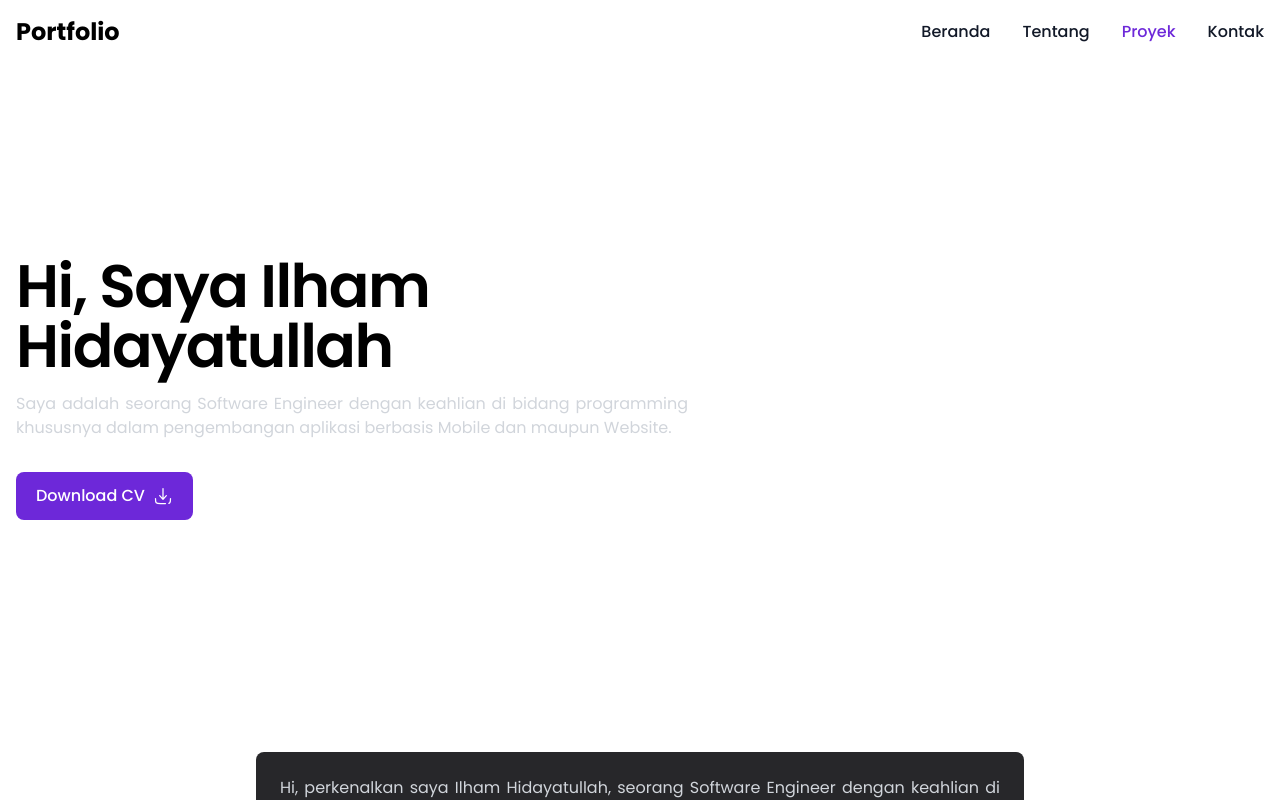
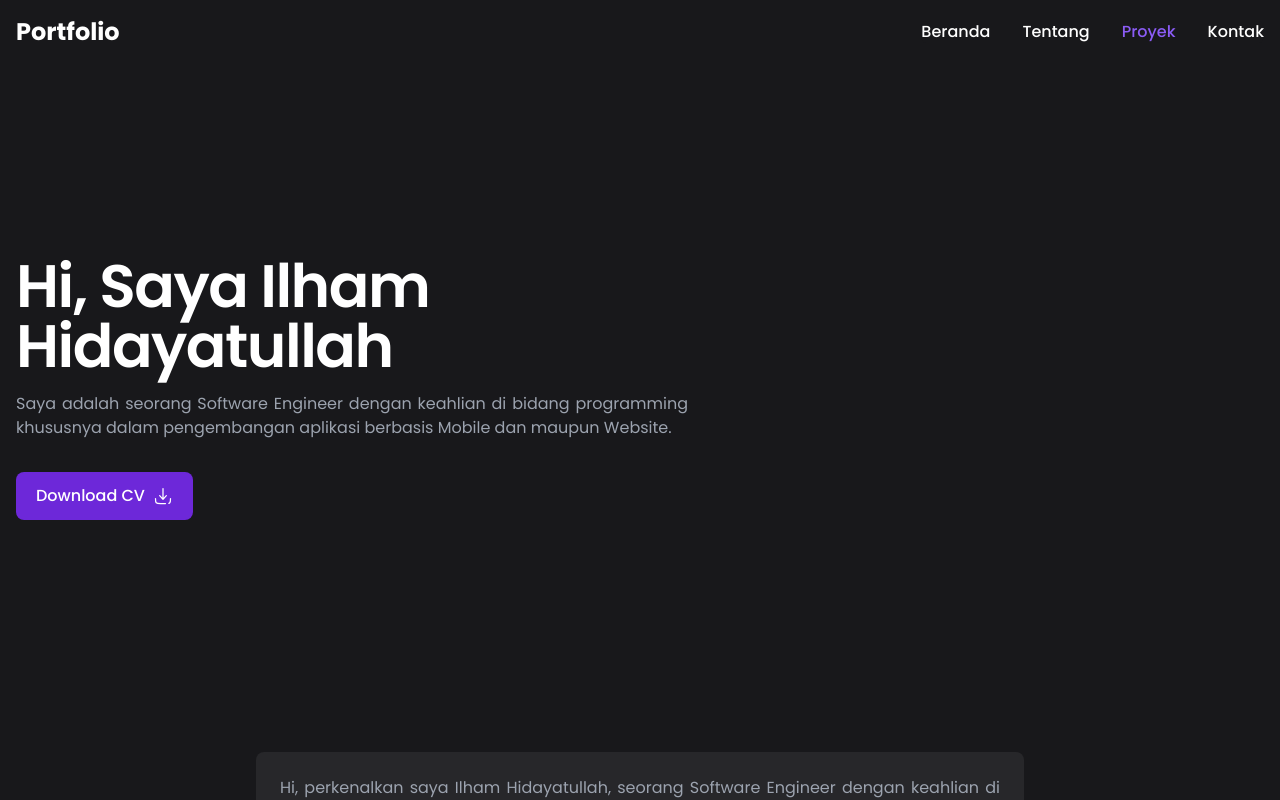
Before and after one commit to ilham-hdytllh/my-portfolio, a React (Vite) app: page / in a window 1280 px wide. Shown: the top 800 px of the page. Built offline with nearby package versions, Linux system fonts and the light colour scheme.

Commit message:
dark mode

```diff
--- a/index.html
+++ b/index.html
@@ -1,5 +1,5 @@
 <!doctype html>
-<html lang="en">
+<html lang="en" class="dark">
   <head>
     <meta charset="UTF-8" />
     <link rel="icon" type="image/svg+xml" href="/vite.svg" />
--- a/src/index.css
+++ b/src/index.css
@@ -2,6 +2,7 @@
 @import "flowbite/src/themes/default";
 @plugin "flowbite/plugin";
 @source "../node_modules/flowbite";
+@custom-variant dark (&:where(.dark, .dark *));
 
 @layer base{
   body {
--- /dev/null
+++ b/tailwind.config.js
@@ -0,0 +1,12 @@
+module.exports = {
+  purge: [],
+  content: ['./index.html', './src/**/*.{js,ts,jsx,tsx}'],
+  darkMode: 'class',
+  theme: {
+    extend: {},
+  },
+  variants: {
+    extend: {},
+  },
+  plugins: [],
+}
```
Also changed, not shown: 2 other files (tests, documents, lock files or other folders).
